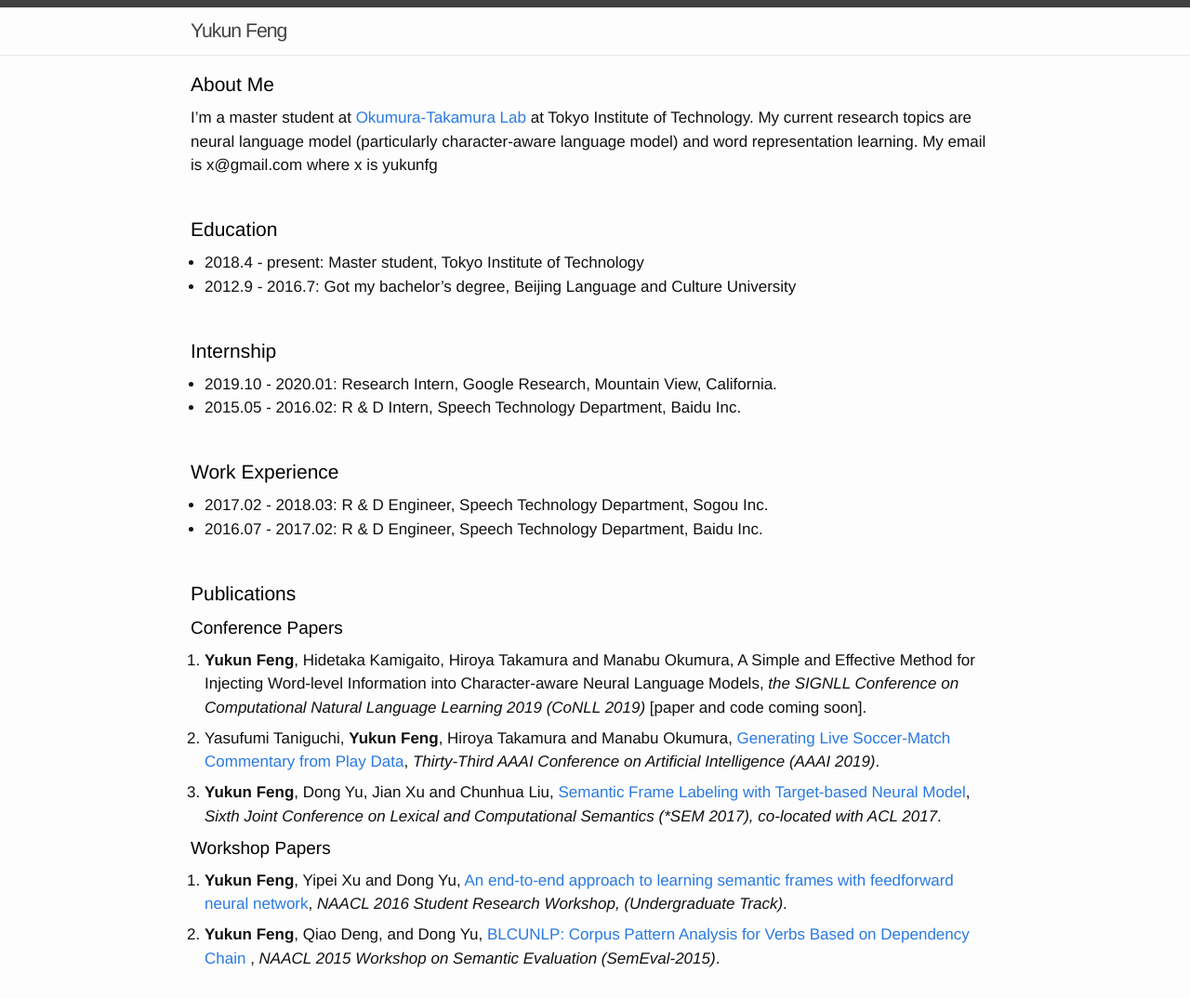
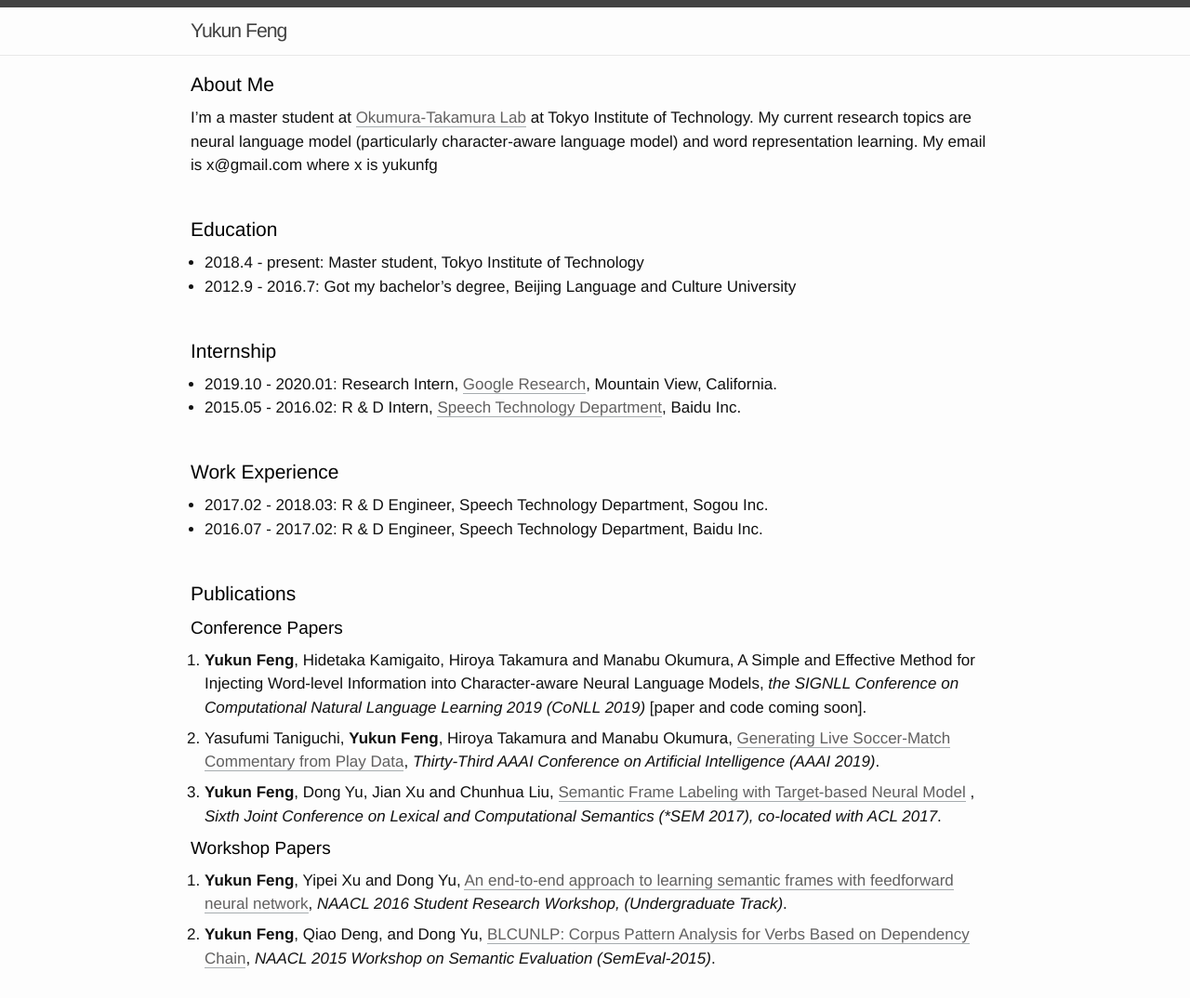
Before and after one commit to yukunfeng/yukunfeng.github.io, a Jekyll site: the page built from index.md, in a window 1280 px wide. Shown: the whole page at 93% size. Built offline with Jekyll 4.4.1, drawn with Linux system fonts in a browser that asks for light colours; some of the changed lines change nothing that is shown.

Commit message:
add internship

```diff
--- a/index.md
+++ b/index.md
@@ -9,8 +9,18 @@ title: Yukun Feng's Homepage
 layout: page
 ---
 
+<style>
+    #link { color: #616060; } /* CSS link color */
+.underline
+{
+    color:inherit;
+    border-bottom: solid 1px #A6ACAF;
+}
+</style>
+
+
 <p style="color:black;font-size:21px;font-weight:Semibold">About Me</p>
-I'm a master student at <a href="http://lr-www.pi.titech.ac.jp/wp/">Okumura-Takamura Lab</a> at
+I'm a master student at  <a id="link" class="underline" href="http://lr-www.pi.titech.ac.jp/wp/">Okumura-Takamura Lab</a> at
 Tokyo Institute of Technology.  My current research topics are neural language model (particularly
 character-aware language model) and word
 representation learning. My email is x@gmail.com  where x is yukunfg
@@ -24,8 +34,10 @@ representation learning. My email is x@gmail.com  where x is yukunfg
 <br>
 
 <p style="color:black;font-size:21px;font-weight:Semibold">Internship</p>
-- 2019.10 - 2020.01: Research Intern, Google Research, Mountain View, California.
-- 2015.05 - 2016.02: R & D Intern, Speech Technology Department, Baidu Inc.
+- 2019.10 - 2020.01: Research Intern, <a id="link" class="underline"
+  href="https://ai.google/">Google Research</a>, Mountain View, California.
+- 2015.05 - 2016.02: R & D Intern, <a id="link" class="underline"
+  href="https://ai.baidu.com/tech/speech">Speech Technology Department</a>, Baidu Inc.
 
 <br>
 
@@ -44,12 +56,26 @@ representation learning. My email is x@gmail.com  where x is yukunfg
    SIGNLL Conference on Computational Natural Language Learning 2019 (CoNLL 2019)* [paper and code
    coming soon].
 
-1. Yasufumi Taniguchi, **Yukun Feng**, Hiroya Takamura and Manabu Okumura, [Generating Live Soccer-Match Commentary from Play Data](https://www.aaai.org/ojs/index.php/AAAI/article/view/4691), *Thirty-Third AAAI Conference on Artificial Intelligence (AAAI 2019)*.
+1. Yasufumi Taniguchi, **Yukun Feng**, Hiroya Takamura and Manabu Okumura, <a id="link"
+   class="underline" href="https://www.aaai.org/ojs/index.php/AAAI/article/view/4691">Generating
+   Live Soccer-Match Commentary from Play Data</a>,
+   *Thirty-Third AAAI Conference on Artificial Intelligence (AAAI 2019)*.
 
-1. **Yukun Feng**, Dong Yu, Jian Xu and Chunhua Liu, [Semantic Frame Labeling with Target-based Neural Model](http://www.aclweb.org/anthology/S17-1010), *Sixth Joint Conference on Lexical and Computational Semantics (\*SEM 2017), co-located with ACL 2017*.
+
+   <a id="link" class="underline" href=""></a>
+1. **Yukun Feng**, Dong Yu, Jian Xu and Chunhua Liu, <a id="link" class="underline"
+   href="https://www.aclweb.org/anthology/S17-1010">Semantic Frame Labeling with Target-based
+   Neural Model</a> , *Sixth Joint Conference on Lexical and Computational Semantics (\*SEM 2017),
+   co-located with ACL 2017*.
 <br>
 <p style="color:black;font-size:19px;font-weight:Semibold">Workshop Papers</p>
 
-1. **Yukun Feng**, Yipei Xu and Dong Yu, [An end-to-end approach to learning semantic frames with feedforward neural network](https://www.aclweb.org/anthology/N/N16/N16-2001.pdf), *NAACL 2016 Student Research Workshop, (Undergraduate Track)*.
+1. **Yukun Feng**, Yipei Xu and Dong Yu,
+   <a id="link" class="underline" href="https://www.aclweb.org/anthology/N/N16/N16-2001.pdf"> An
+   end-to-end approach to learning semantic frames with feedforward neural network</a>, *NAACL 2016
+   Student Research Workshop, (Undergraduate Track)*.
 
-1. **Yukun Feng**, Qiao Deng, and Dong Yu, [BLCUNLP: Corpus Pattern Analysis for Verbs Based on Dependency Chain ](https://aclweb.org/anthology/S/S15/S15-2054.pdf), *NAACL 2015 Workshop on Semantic Evaluation (SemEval-2015)*.
+1. **Yukun Feng**, Qiao Deng, and Dong Yu, <a id="link" class="underline"
+   href="https://aclweb.org/anthology/S/S15/S15-2054.pdf"> BLCUNLP: Corpus Pattern Analysis for
+   Verbs Based on Dependency Chain</a>, *NAACL 2015 Workshop on Semantic Evaluation
+   (SemEval-2015)*.
```
